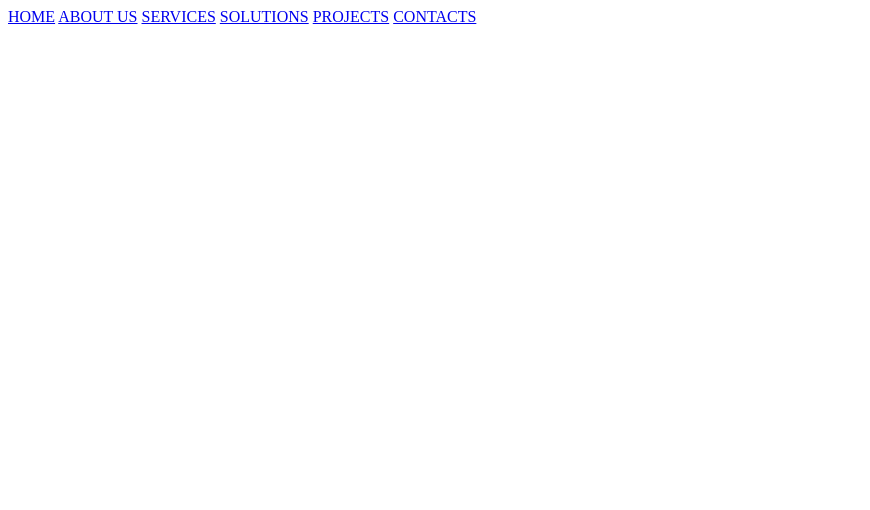
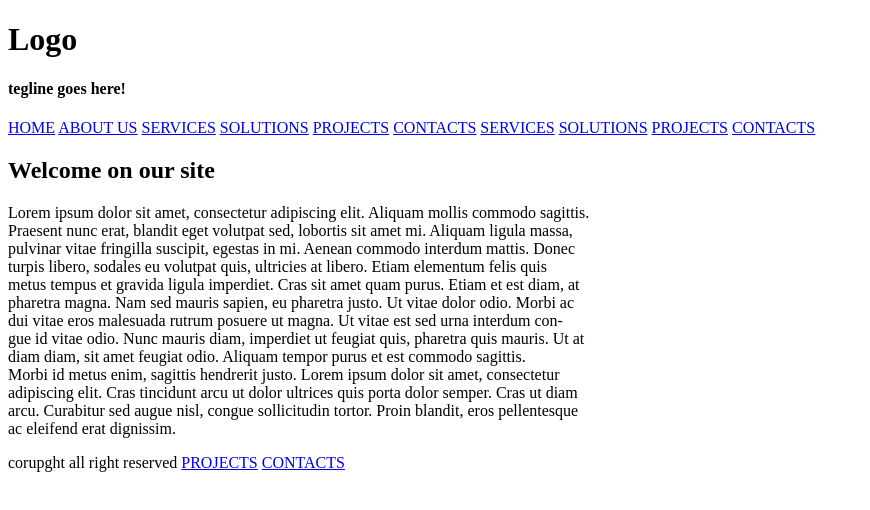
Before and after one commit to fasadar2/Basic-frontend-dev-labs-, a plain HTML site: page main_file.html in a window 1280 px wide. Shown: the whole page, without its empty margins (0-870 px from the left). Drawn offline with Linux system fonts and the light colour scheme.

Commit message:
update
created pattern of pattern

```diff
--- a/main_file.html
+++ b/main_file.html
@@ -8,12 +8,50 @@
 </head>
 <body>
     <div>
+        <h1>Logo</h1>
+        <h4>tegline goes here!</h4>
+    </div>
+
+    <div>
+
         <a href="#">HOME</a>
         <a href="#">ABOUT US</a>
         <a href="#">SERVICES</a>
         <a href="#">SOLUTIONS</a>
         <a href="#">PROJECTS</a>
         <a href="#">CONTACTS</a>
+        <a href="#">SERVICES</a>
+        <a href="#">SOLUTIONS</a>
+        <a href="#">PROJECTS</a>
+        <a href="#">CONTACTS</a>
+    </div>
+
+    <div>
+        <h2>Welcome on our site</h2>
+        <p>
+            Lorem ipsum dolor sit amet, consectetur adipiscing elit. Aliquam mollis commodo sagittis.<br>
+            Praesent nunc erat, blandit eget volutpat sed, lobortis sit amet mi. Aliquam ligula massa,<br>
+            pulvinar vitae fringilla suscipit, egestas in mi. Aenean commodo interdum mattis. Donec<br>
+            turpis libero, sodales eu volutpat quis, ultricies at libero. Etiam elementum felis quis<br>
+            metus tempus et gravida ligula imperdiet. Cras sit amet quam purus. Etiam et est diam, at <br>
+            pharetra magna. Nam sed mauris sapien, eu pharetra justo. Ut vitae dolor odio. Morbi ac<br>
+            dui vitae eros malesuada rutrum posuere ut magna. Ut vitae est sed urna interdum con-<br>
+            gue id vitae odio. Nunc mauris diam, imperdiet ut feugiat quis, pharetra quis mauris. Ut at <br>
+            diam diam, sit amet feugiat odio. Aliquam tempor purus et est commodo sagittis.<br>
+
+            Morbi id metus enim, sagittis hendrerit justo. Lorem ipsum dolor sit amet, consectetur <br>
+            adipiscing elit. Cras tincidunt arcu ut dolor ultrices quis porta dolor semper. Cras ut diam<br>
+            arcu. Curabitur sed augue nisl, congue sollicitudin tortor. Proin blandit, eros pellentesque<br>
+            ac eleifend erat dignissim.
+        </p>
+    </div>
+
+    <div>
+        <p>
+            corupght all right reserved
+            <a href="#">PROJECTS</a>
+            <a href="#">CONTACTS</a>
+        </p>
     </div>
 </body>
 </html>
```
